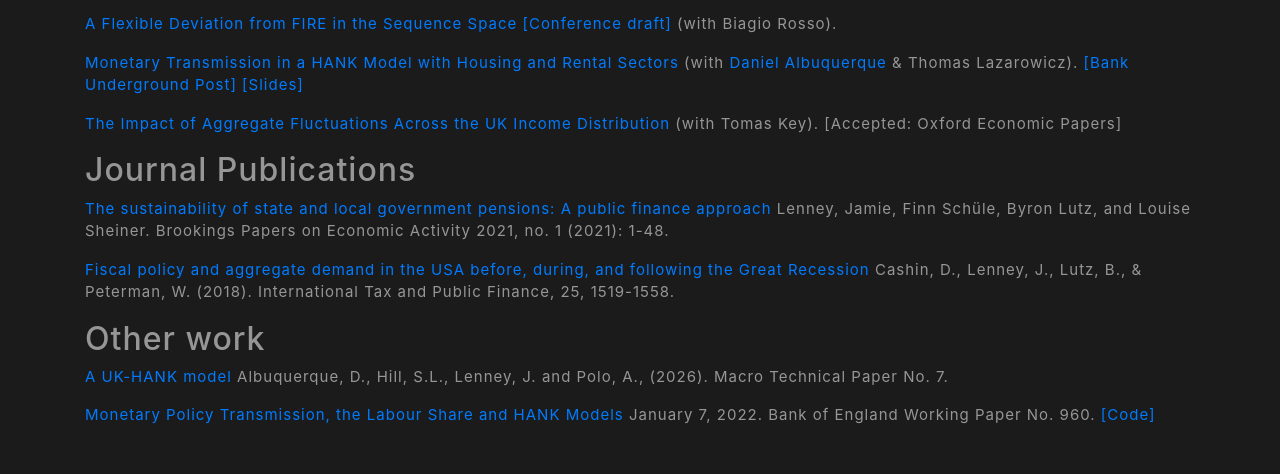
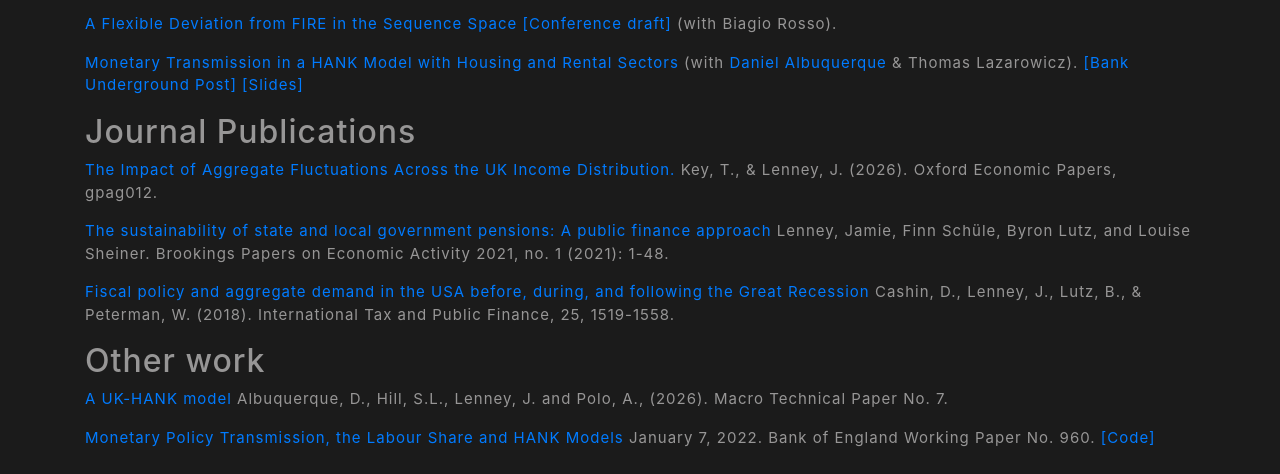
Before and after one commit to s0840389/jamielenneyecon, a plain HTML site: page index.html in a window 1280 px wide. Shown: the part 623-1097 px from the top of the page. Drawn offline with nearby package versions, Linux system fonts and the light colour scheme.

Commit message:
updated oep link

```diff
--- a/index.html
+++ b/index.html
@@ -78,15 +78,15 @@
                  <a href="https://github.com/s0840389/jamielenneyecon/blob/main/MPHPR_FRB_Slides.pdf"> [Slides] </a>
                </p>
 
-               <p allign="left"> <a href="https://www.bankofengland.co.uk/-/media/boe/files/working-paper/2024/the-impact-of-aggregate-fluctuations-across-the-uk-income-distribution.pdf"> The Impact of Aggregate Fluctuations Across the UK
-                Income Distribution</a> (with Tomas Key). [Accepted: Oxford Economic Papers]</p>
-
               <!--<div class="image-container">
                 <img src="img/irf.png" alt="Partial equilibrium IRF from a HANK model with private landlords.">
             </div> -->
 
               <h2>Journal Publications</h2>
 
+
+               <p allign="left"> <a href="https://academic.oup.com/oep/advance-article-abstract/doi/10.1093/oep/gpag012/8658395?redirectedFrom=fulltext"> The Impact of Aggregate Fluctuations Across the UK
+                Income Distribution.</a> Key, T., & Lenney, J. (2026). Oxford Economic Papers, gpag012.</p>
 
               <p allign="left"> <a href="https://www.brookings.edu/bpea-articles/the-sustainability-of-state-and-local-government-pensions-a-public-finance-approach/">The sustainability of state and local government pensions: A public finance approach</a>
               Lenney, Jamie, Finn Schüle, Byron Lutz, and Louise Sheiner. Brookings Papers on Economic Activity 2021, no. 1 (2021): 1-48.</p>
```
